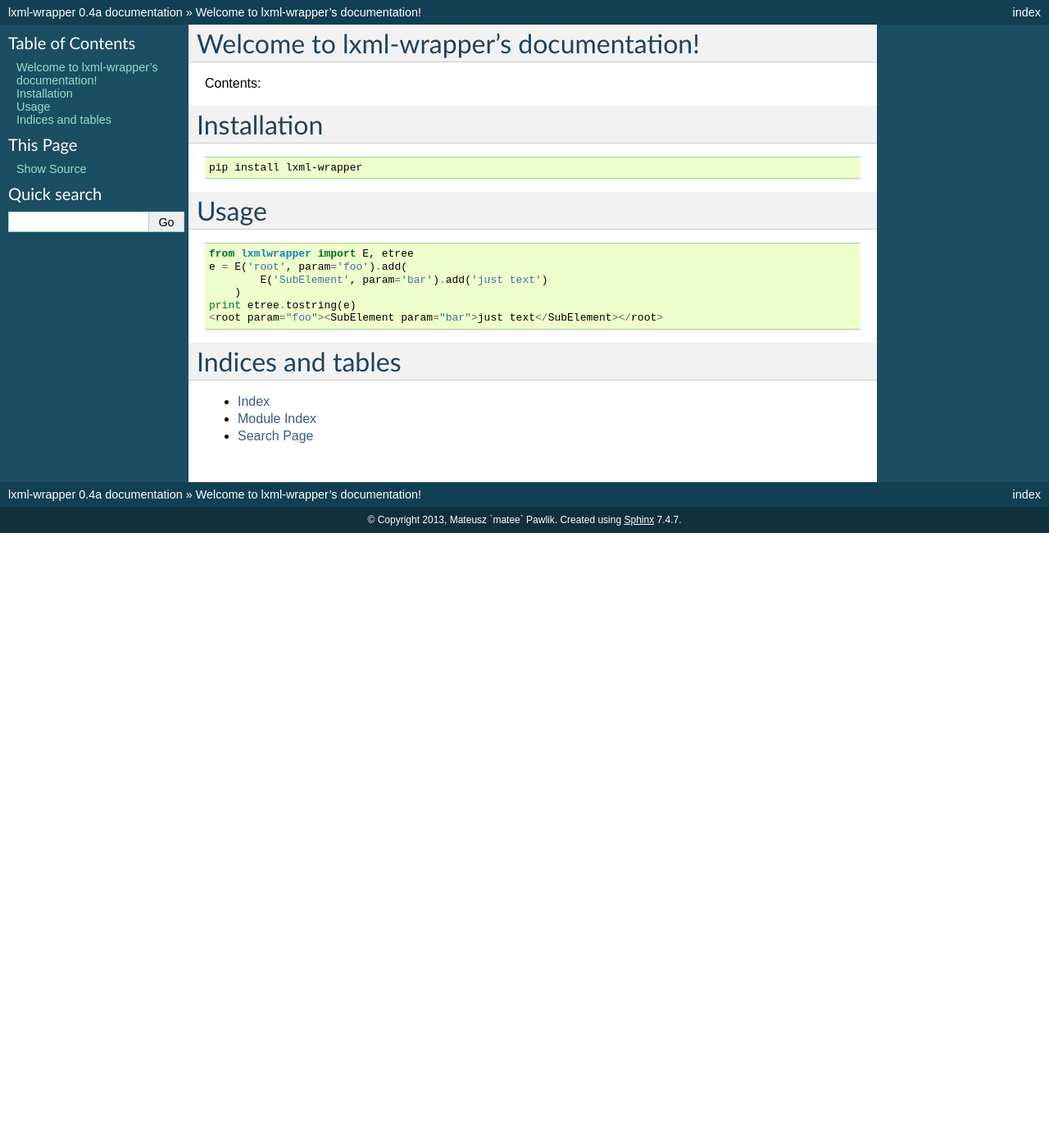
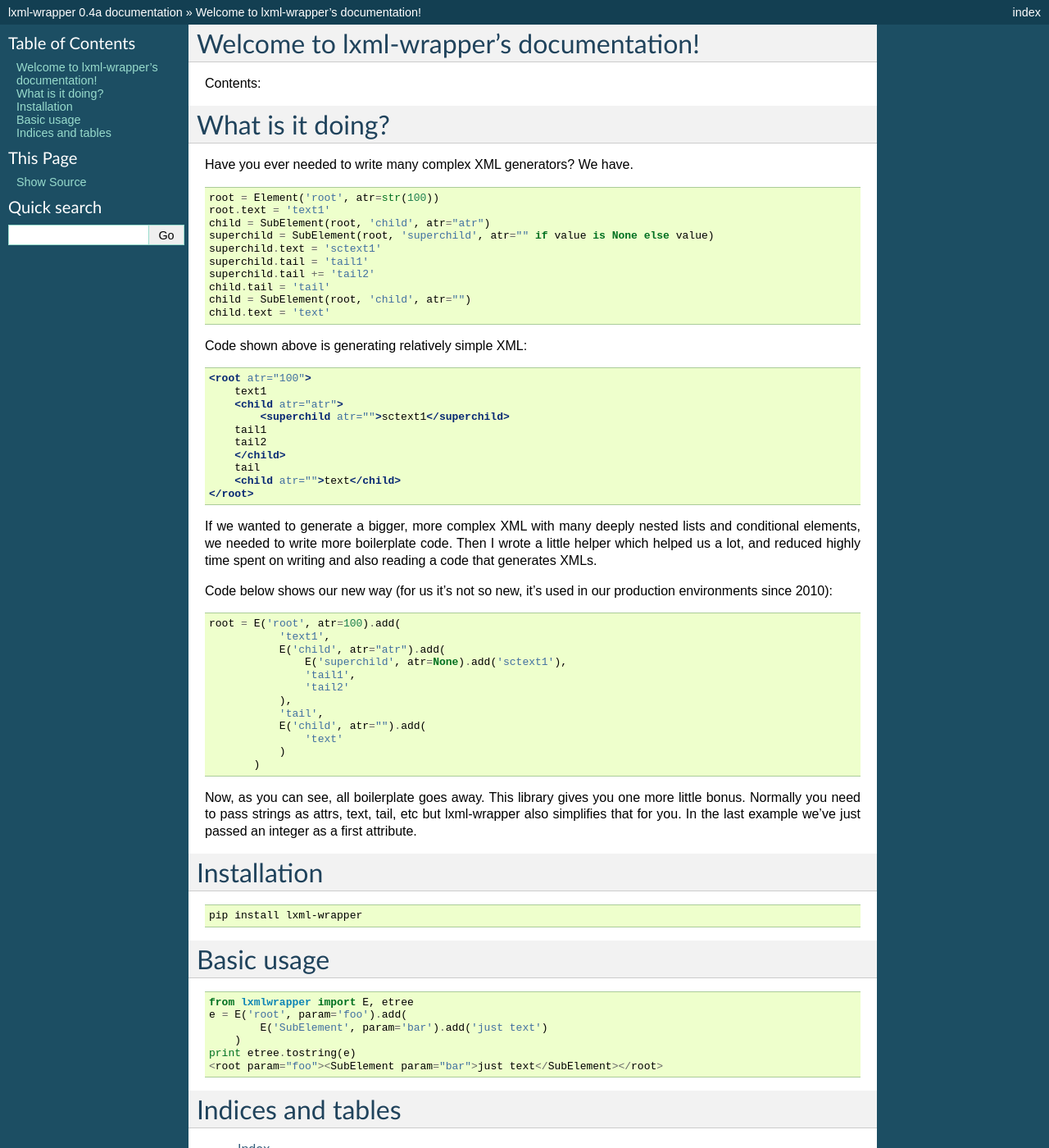
Before and after one commit to matee911/lxml-wrapper, a Sphinx documentation site: the page built from docs/source/index.rst, in a window 1280 px wide and 1400 px high. Shown: the whole window at 82% size. Built offline with Sphinx 7.4.7, drawn with Linux system fonts in a browser that asks for light colours.

Commit message:
more docs

```diff
--- a/docs/source/index.rst
+++ b/docs/source/index.rst
@@ -11,6 +11,70 @@ Contents:
 .. toctree::
    :maxdepth: 2
 
+What is it doing?
+=================
+
+Have you ever needed to write many complex XML generators?
+We have.
+
+.. code-block:: python
+
+   root = Element('root', atr=str(100))
+   root.text = 'text1'
+   child = SubElement(root, 'child', atr="atr")
+   superchild = SubElement(root, 'superchild', atr="" if value is None else value)
+   superchild.text = 'sctext1'
+   superchild.tail = 'tail1'
+   superchild.tail += 'tail2'
+   child.tail = 'tail'
+   child = SubElement(root, 'child', atr="")
+   child.text = 'text'
+
+Code shown above is generating relatively simple XML:
+
+.. code-block:: xml
+
+   <root atr="100">
+       text1
+       <child atr="atr">
+           <superchild atr="">sctext1</superchild>
+       tail1
+       tail2
+       </child>
+       tail
+       <child atr="">text</child>
+   </root>
+
+If we wanted to generate a bigger, more complex XML with many deeply nested
+lists and conditional elements, we needed to write more boilerplate code.
+Then I wrote a little helper which helped us a lot, and reduced highly time spent
+on writing and also reading a code that generates XMLs.
+
+Code below shows our new way (for us it's not so new, it's used in our production
+environments since 2010):
+
+.. code-block:: python
+
+   root = E('root', atr=100).add(
+              'text1',
+              E('child', atr="atr").add(
+                  E('superchild', atr=None).add('sctext1'),
+                  'tail1',
+                  'tail2'
+              ),
+              'tail',
+              E('child', atr="").add(
+                  'text'
+              )
+          )
+
+Now, as you can see, all boilerplate goes away.
+This library gives you one more little bonus.
+Normally you need to pass strings
+as attrs, text, tail, etc but lxml-wrapper also simplifies that for you.
+In the last example we've just passed an integer as a first attribute.
+
+
 Installation
 ============
 
@@ -18,8 +82,8 @@ Installation
 
    pip install lxml-wrapper
 
-Usage
-=====
+Basic usage
+===========
 
 .. code-block:: python
 
@@ -30,6 +94,7 @@ Usage
    print etree.tostring(e)
    <root param="foo"><SubElement param="bar">just text</SubElement></root>
 
+
 Indices and tables
 ==================
 
```
